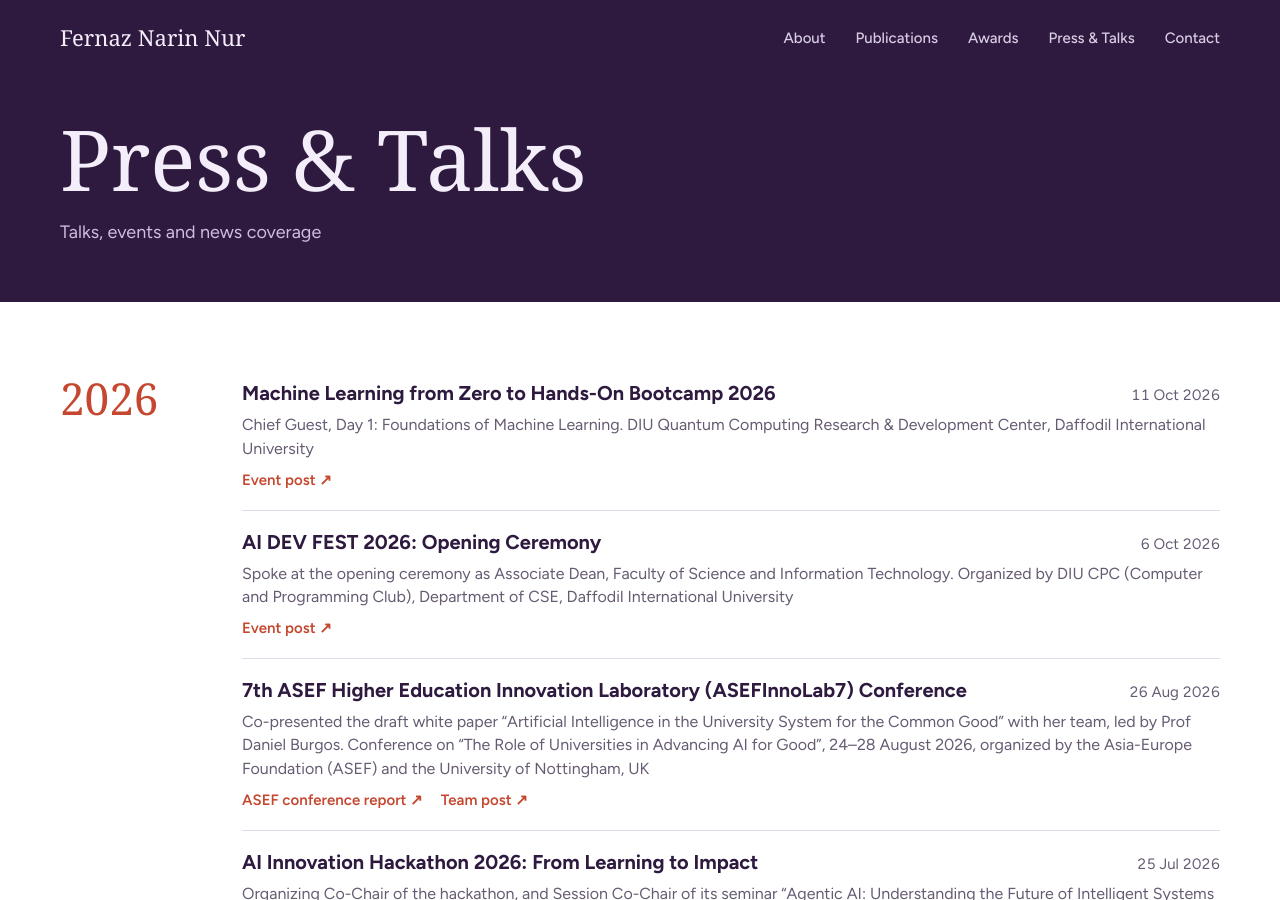
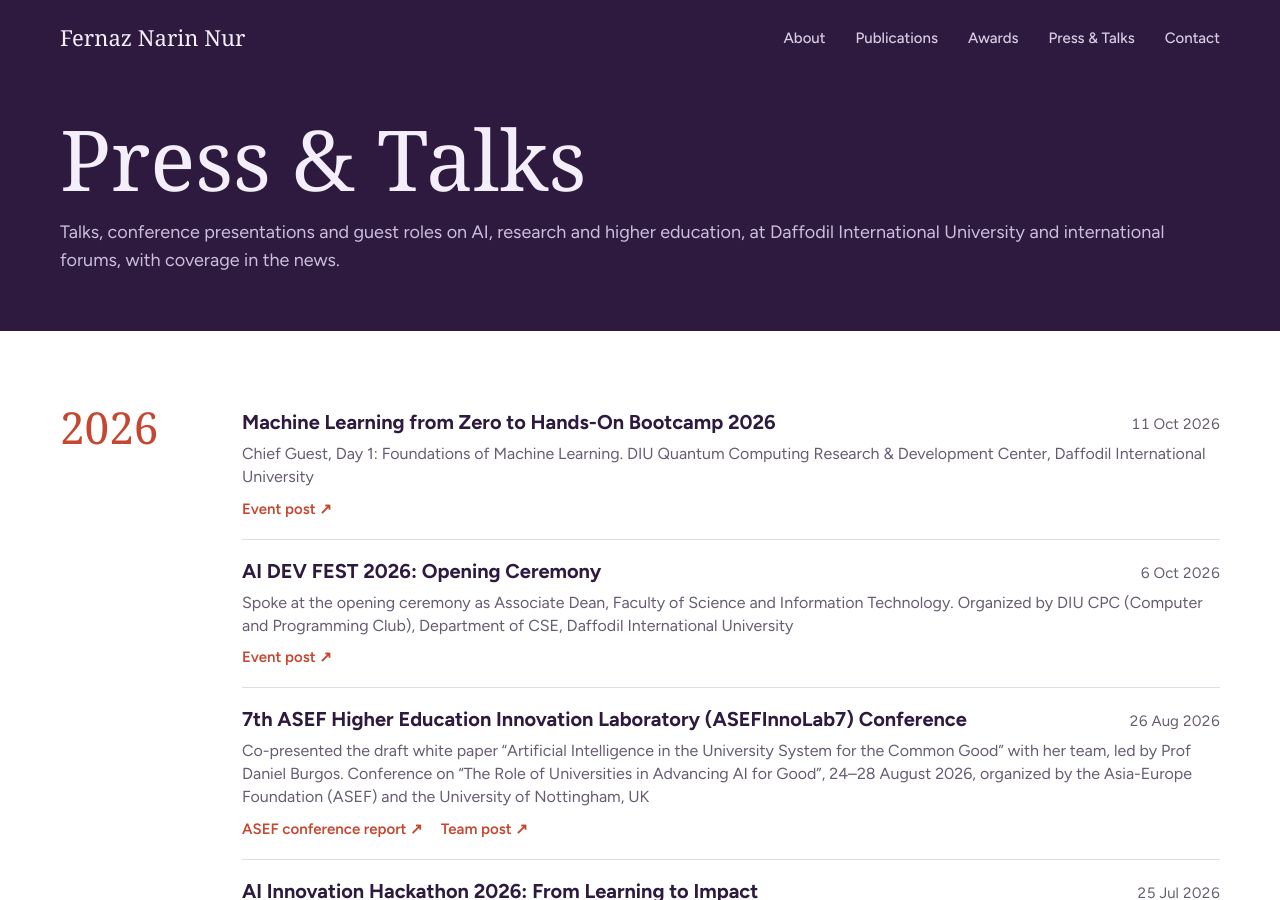
Before and after one commit to fernaz-nur/fernaz-nur.github.io, a Jekyll site: the page built from press.html, in a window 1280 px wide and 900 px high. Built offline with Jekyll 4.4.1, drawn with Linux system fonts in a browser that asks for light colours; some web fonts are replaced.

Commit message:
Add a description line to Press & Talks
Co-Authored-By: Claude Opus 5.5 <noreply@anthropic.com>

```diff
--- a/press.html
+++ b/press.html
@@ -8,7 +8,7 @@ description: Talks, events and news coverage featuring Dr. Fernaz Narin Nur.
   <section class="page-head">
     <div class="inner">
       <h1>Press &amp; Talks</h1>
-      <p>Talks, events and news coverage</p>
+      <p>Talks, conference presentations and guest roles on AI, research and higher education, at Daffodil International University and international forums, with coverage in the news.</p>
     </div>
   </section>
 
```
